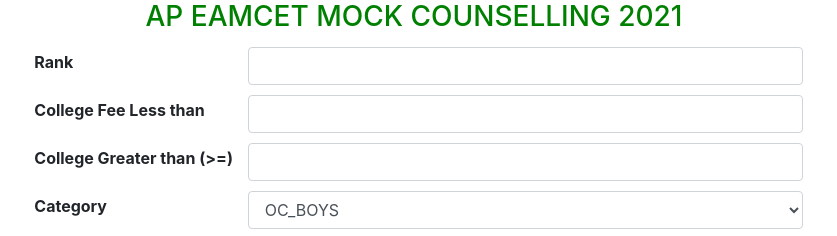
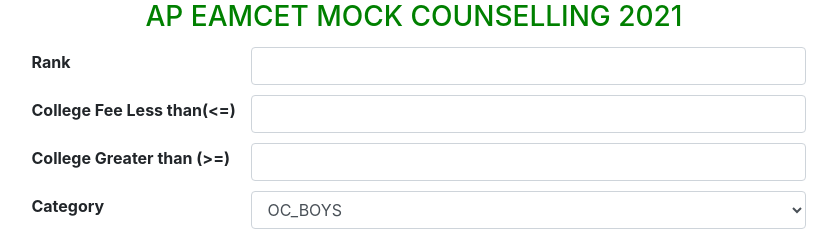
Before and after one commit to balaobireddy408/ap-eamcet-mock-counselling-21, a React app: page public/index.html in a window 1280 px wide. Shown: the top 236 px of the page, 226-1063 px from the left. Built offline with nearby package versions, Linux system fonts and the light colour scheme; files whose address does not match are found by name.

Commit message:
Update index.html

```diff
--- a/public/index.html
+++ b/public/index.html
@@ -41,7 +41,7 @@
     </tr>
 	<tr>
       <th>
-    	<label for="lessCollegeFee">College Fee Less than <label>
+    	<label for="lessCollegeFee">College Fee Less than(<=) <label>
       </th>
       <td>
          <input id="lessCollegeFee" class='form-control' name="lessCollegeFee" type="number"  value="">
```
